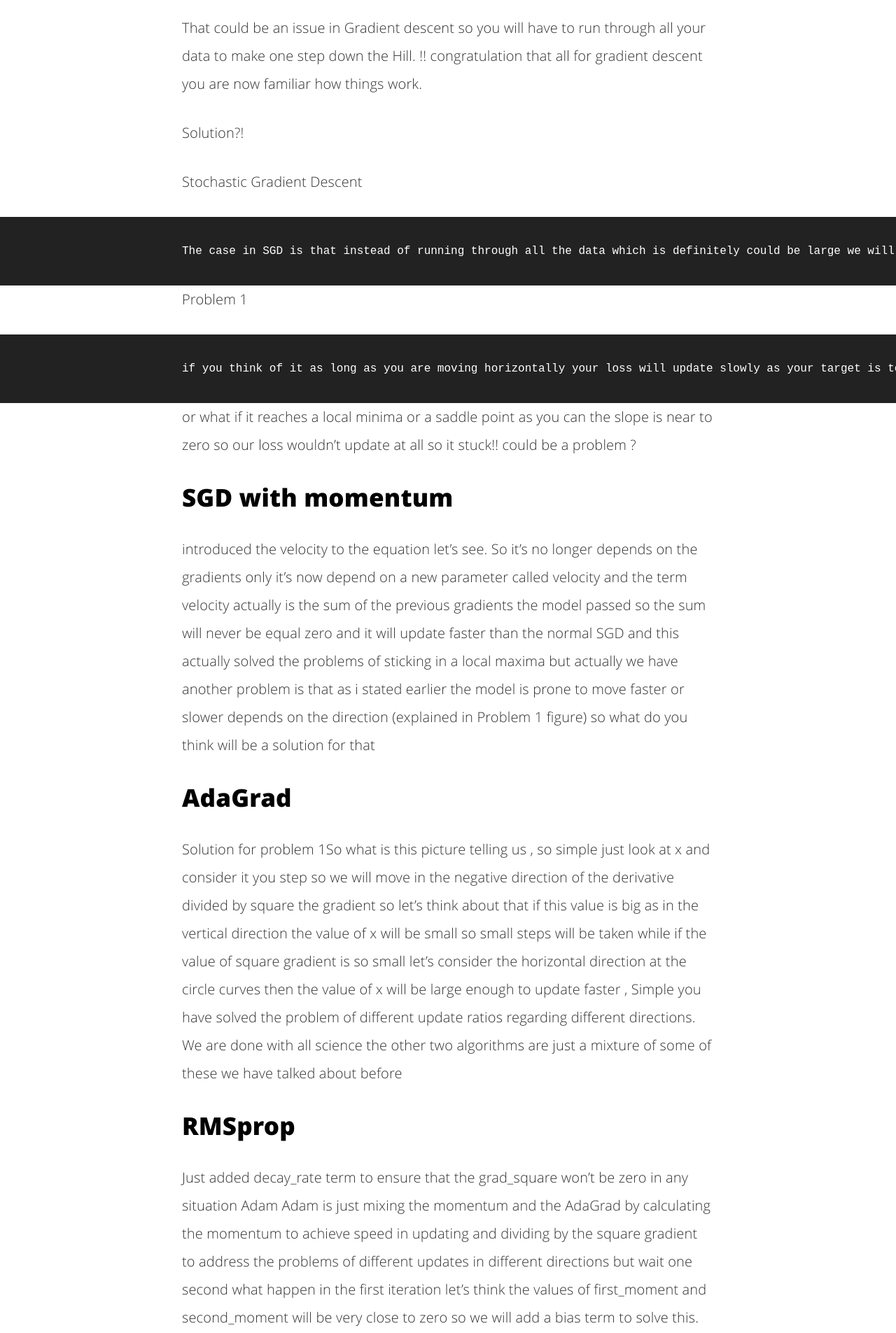
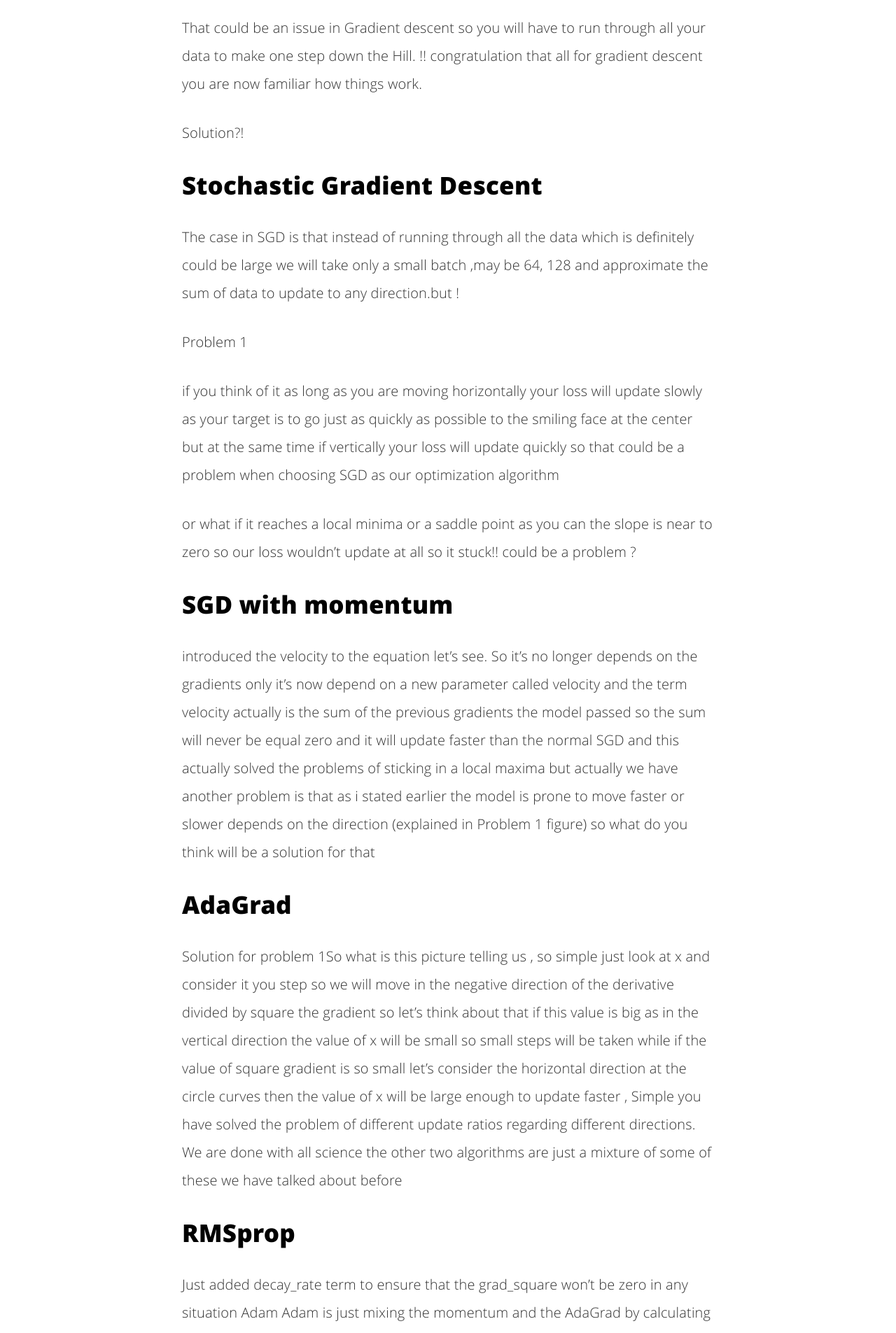
Before and after one commit to omar178/omar178.github.io, a Jekyll site: the page built from _posts/2015-08-03-optimization-algorithms.md, in a window 1280 px wide. Shown: the part 1760-3665 px from the top of the page at 70% size. Built offline with Jekyll 4.4.1, drawn with Linux system fonts in a browser that asks for light colours; comment, search, counter and statistics services are not loaded.

Commit message:
final touches

```diff
--- a/_posts/2015-08-03-optimization-algorithms.md
+++ b/_posts/2015-08-03-optimization-algorithms.md
@@ -24,13 +24,13 @@ That could be an issue in Gradient descent so you will have to run through all y
 
 Solution?!
 
-Stochastic Gradient Descent
+## Stochastic Gradient Descent
 
-    The case in SGD is that instead of running through all the data which is definitely could be large we will take only a small batch ,may be 64, 128 and approximate the sum of data to update to any direction.but !
+The case in SGD is that instead of running through all the data which is definitely could be large we will take only a small batch ,may be 64, 128 and approximate the sum of data to update to any direction.but !
 
 Problem 1
 
-    if you think of it as long as you are moving horizontally your loss will update slowly as your target is to go just as quickly as possible to the smiling face at the center but at the same time if vertically your loss will update quickly so that could be a problem when choosing SGD as our optimization algorithm
+if you think of it as long as you are moving horizontally your loss will update slowly as your target is to go just as quickly as possible to the smiling face at the center but at the same time if vertically your loss will update quickly so that could be a problem when choosing SGD as our optimization algorithm
 
 or what if it reaches a local minima or a saddle point as you can the slope is near to zero so our loss wouldn’t update at all so it stuck!! could be a problem ?
 ## SGD with momentum
```
Also changed, not shown: _posts/2019-05-19-pytorch-or-tensorflow,-dynamic-vs-static-computation-graph.md (+2 -2 lines), _posts/2019-05-21-knn-used-algorithms.md (+1 -1 lines).
